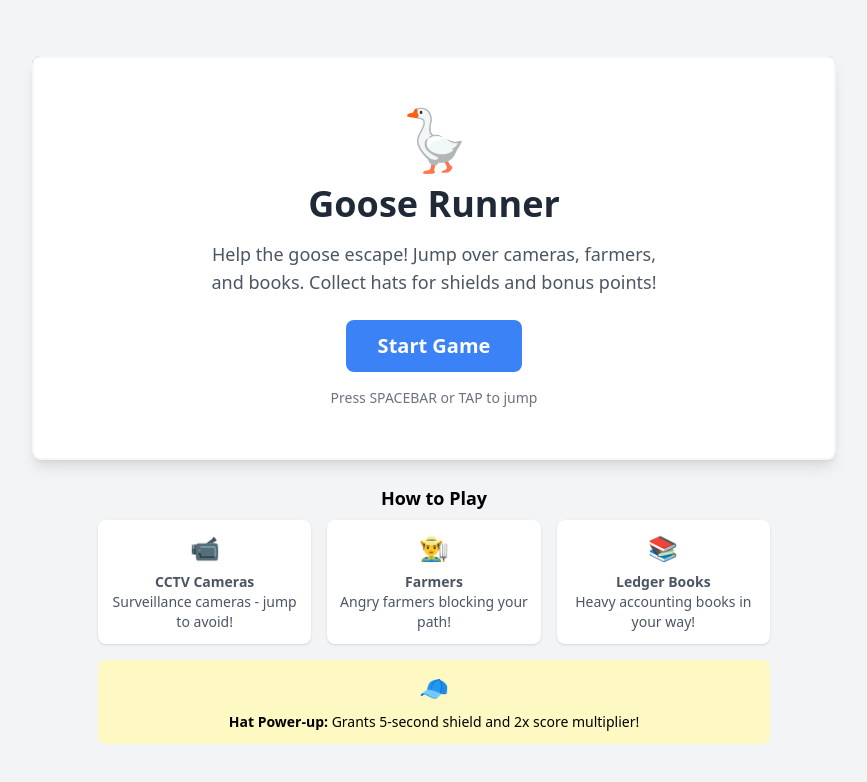
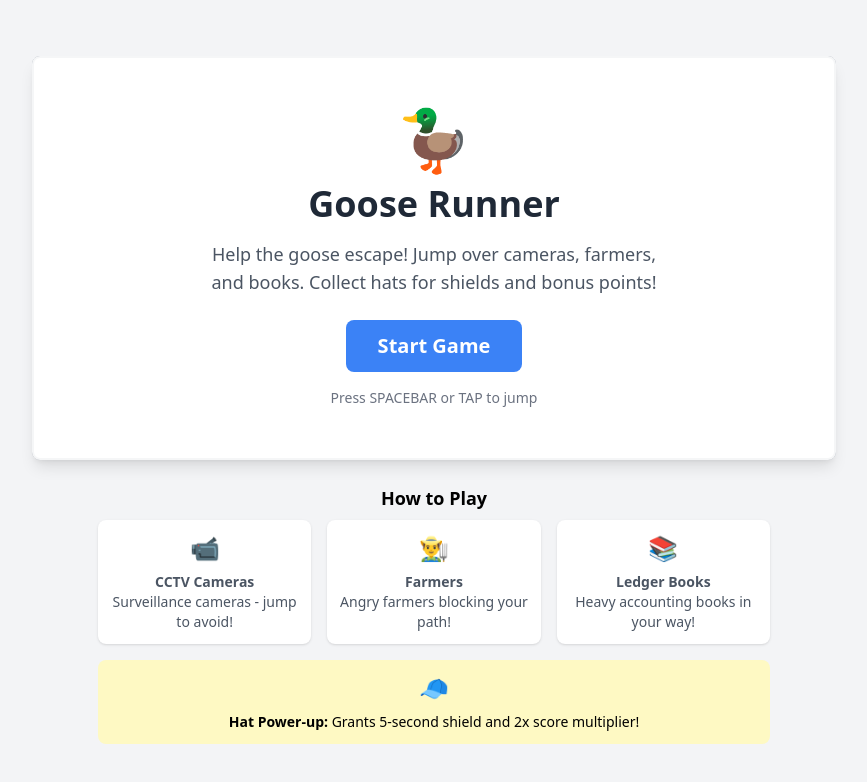
Before and after one commit to zkArpan/goose, a React (Vite) app: page / in a window 1280 px wide. Shown: the top 782 px of the page, without its empty margins (206-1073 px from the left). Built offline with nearby package versions, Linux system fonts and the light colour scheme.

Commit message:
Update goose character to Noto Color Emoji

```diff
--- a/src/App.tsx
+++ b/src/App.tsx
@@ -472,7 +472,7 @@ function App() {
 
         {gameState === 'menu' && (
           <div className="absolute inset-0 flex flex-col items-center justify-center bg-white bg-opacity-90 rounded-lg">
-            <div className="text-6xl mb-4">🪿</div>
+            <div className="text-6xl mb-4">🦆</div>
             <h1 className="text-4xl font-bold mb-4 text-gray-800">Goose Runner</h1>
             <p className="text-lg mb-6 text-center max-w-md text-gray-600">
               Help the goose escape! Jump over cameras, farmers, and books.
```
